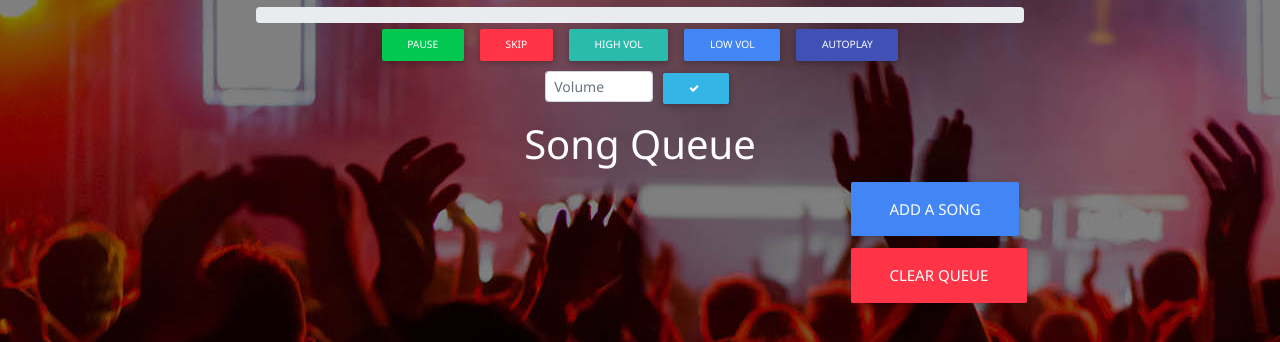
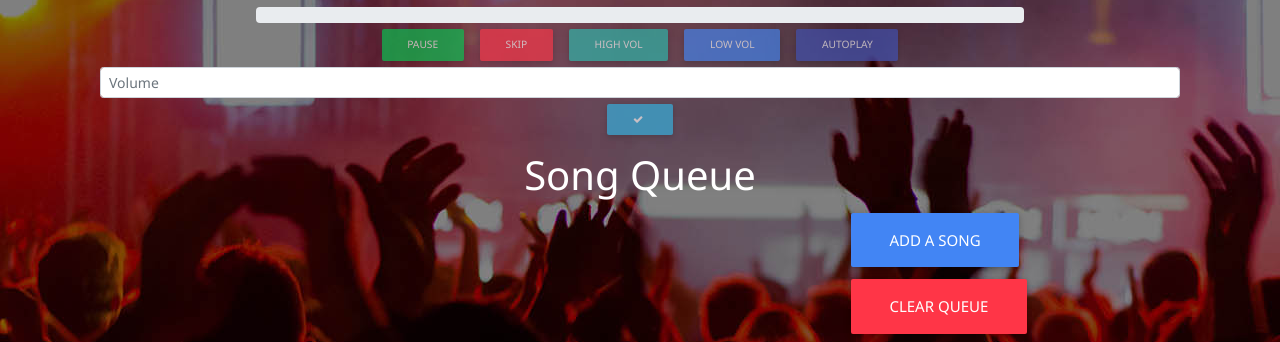
Before and after one commit to Suvink/RathuMakaraFM-Dashboard, a Flask app: page / in a window 1280 px wide. Shown: the part 299-641 px from the top of the page. Run offline with Flask 2, Linux system fonts and the light colour scheme; data that the repository does not hold is empty; some libraries are stand-ins or nearby versions.

Commit message:
Integrating Player Controls

```diff
--- a/templates/index.html
+++ b/templates/index.html
@@ -51,19 +51,33 @@
 
 
             <div class="container text-center" id="buttons">
+                {% if session.logged_in %}
                 <a href="{{ url_for('bot_play') }}"><button type="button" id="btn-pause" class="btn btn-success btn-sm">Pause</button></a>
                 <a href="{{ url_for('bot_skip') }}"><button type="button" id="btn-skip" class="btn btn-danger btn-sm">Skip</button></a>
-                <a href="{{ url_for('bot_volume_high') }}"><button type="button" id="btn-volume_high" class="btn btn-default btn-sm">High Vol</button></a>
-                <a href="{{ url_for('bot_volume_low') }}"><button type="button" id="btn-volume-low" class="btn btn-primary btn-sm">Low Vol</button></a>
+                <a href="{{ url_for('bot_volume_high') }}"><button type="button" class="btn btn-default btn-sm">High Vol</button></a>
+                <a href="{{ url_for('bot_volume_low') }}"><button type="button" class="btn btn-primary btn-sm">Low Vol</button></a>
                 <a href="{{ url_for('bot_autoplay_disable') }}"><button type="button" id="btn-autoplay" class="btn btn-indigo btn-sm">Autoplay</button></a>
 
                 <div class="container text-center" >
                     <form action="{{ url_for('bot_set_volume') }}" method="post">
-                        <input class="form-control form-control-sm" id="setvol"  name="volume_level" type="number" max="100" min="0" placeholder="Volume">
+                        <input class="form-control form-control-sm" name="volume_level" type="number" max="100" min="0" placeholder="Volume">
                         <button type="submit" class="btn btn-info btn-sm"><i class="fa fa-check mr-1"></i></button>
                     </form>
                 </div>
+                {% else %}
+                <button type="button" id="btn-pause" class="btn btn-success btn-sm" disabled>Pause</button>
+                <button type="button" id="btn-skip" class="btn btn-danger btn-sm" disabled>Skip</button>
+                <button type="button" class="btn btn-default btn-sm" disabled>High Vol</button>
+                <button type="button" class="btn btn-primary btn-sm" disabled>Low Vol</button>
+                <button type="button" id="btn-autoplay" class="btn btn-indigo btn-sm" disabled>Autoplay</button>
 
+                <div class="container text-center" >
+                    <form method="post">
+                        <input class="form-control form-control-sm" name="volume_level" type="number" max="100" min="0" placeholder="Volume">
+                        <button type="submit" class="btn btn-info btn-sm" disabled><i class="fa fa-check mr-1"></i></button>
+                    </form>
+                </div>
+                {% endif %}
             </div>
 
         </section>
```
